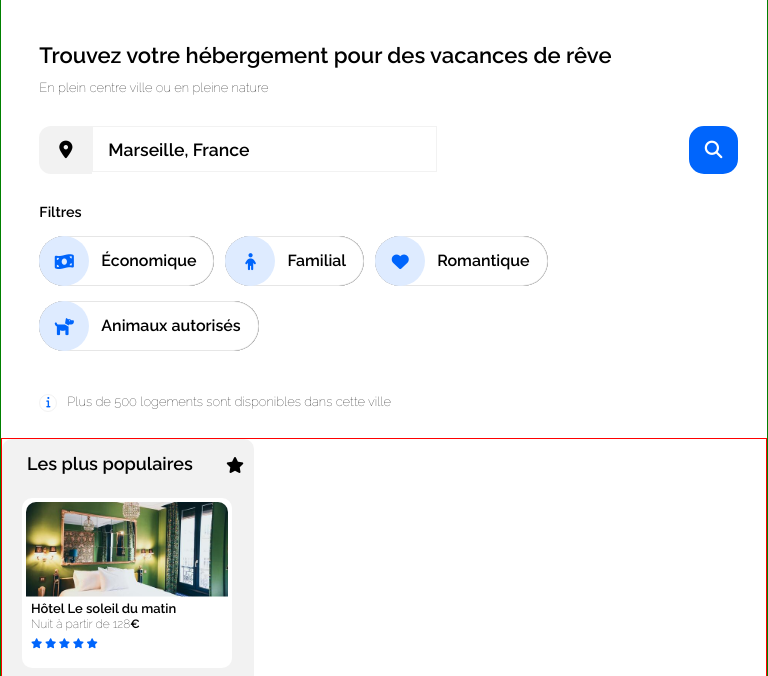
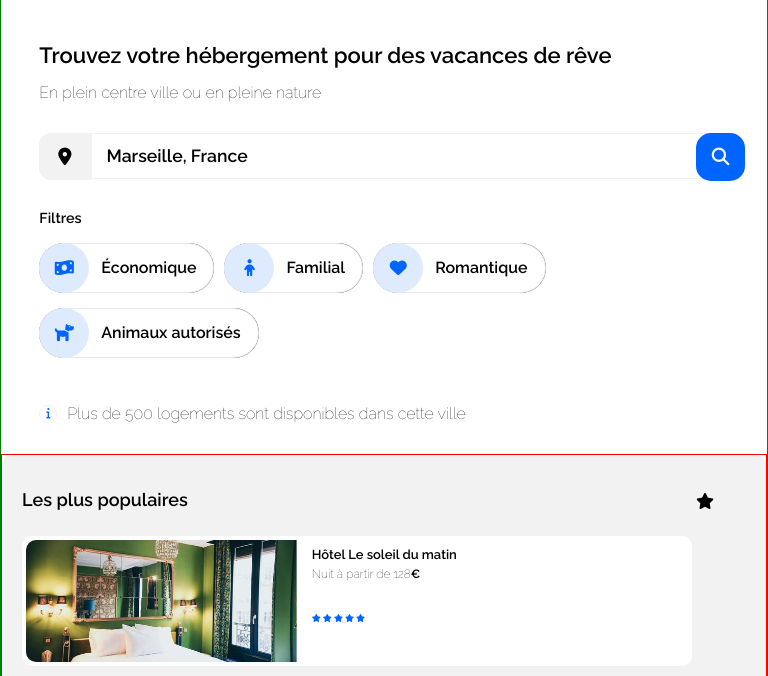
Before and after one commit to Metanee97/OC, a website: page index.html in a window 768 px wide. Shown: the part 124-800 px from the top of the page. Drawn offline with Linux system fonts and the light colour scheme.

Commit message:
Responsive header+ search section OK

```diff
--- a/css/style.css
+++ b/css/style.css
@@ -35,7 +35,7 @@ h3 {
 }
 
 p {
-  font-size: 13px;
+  font-size: 14px;
 }
 
 a {
@@ -110,7 +110,7 @@ a:hover {
 .search {
   /* display: flex; */
   position: relative;
-  width: 14%;
+  width: 200px;
   height: 40px;
   padding: 19px;
   font-size: 14px;
@@ -540,9 +540,9 @@ a:hover {
     font-size: 18px;
   }
 
-  /* p {
-    font-size: 15px;
-  } */
+  p {
+    font-size: 16px;
+  }
 
   a {
     font-size: 15px;
@@ -609,7 +609,7 @@ a:hover {
 
     .search {
       height: 46px;
-      width: 75%;
+      width: 100%;
       padding: 15px;
       font-size: 110%;
     }
@@ -621,7 +621,7 @@ a:hover {
     .btn-search-icon {
       display: inline-block;
       position: absolute;
-      right: 30px;
+      right: 3%;
       height: 48px;
       width: 49px;
       background-color: #0065FC;
@@ -643,7 +643,7 @@ a:hover {
     }
 
     .filter-list-item {
-      margin: 0 11px 15px 0;
+      margin: 0 10px 15px 0;
     }
 
     .filter-icon-container {
@@ -693,7 +693,7 @@ a:hover {
     \* ----------------------------- */
     .most-popular {
       width: 100%;
-      padding: 20px 0 0 45px;
+      padding: 20px 0 0 20px;
     }
 
     .most-popular-title {
@@ -758,13 +758,13 @@ a:hover {
 }
 
 /* TABLET */
-@media (min-width : 767px) and (max-width: 992px) {
+@media (min-width : 769px) and (max-width: 992px) {
 
 /* ----------------------------- *\
           SEARCHING SECTION
 \* ----------------------------- */
   .search {
-    width: 50%;
+    width: 250px;
   }
 /* FILTERS */
 
```
